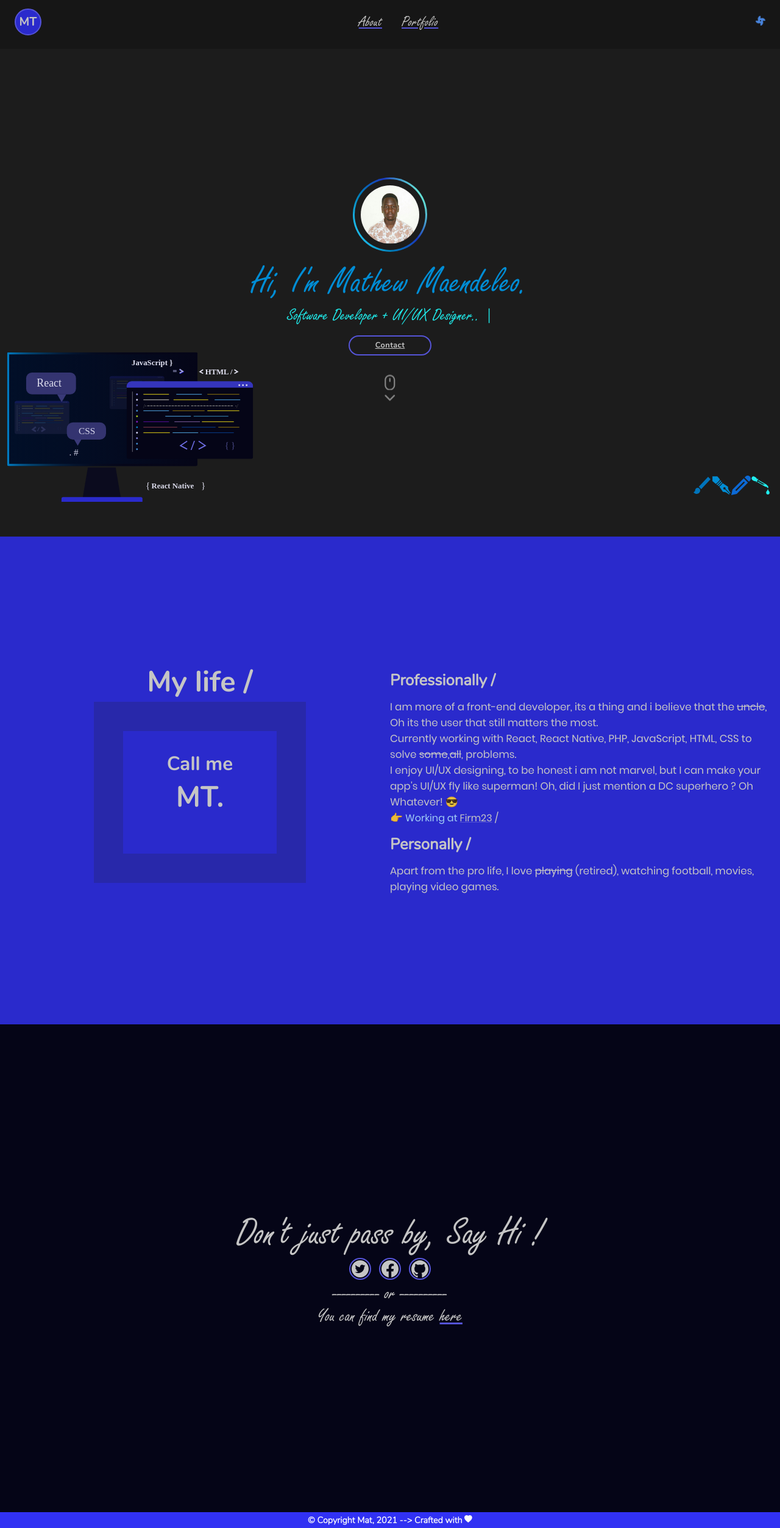
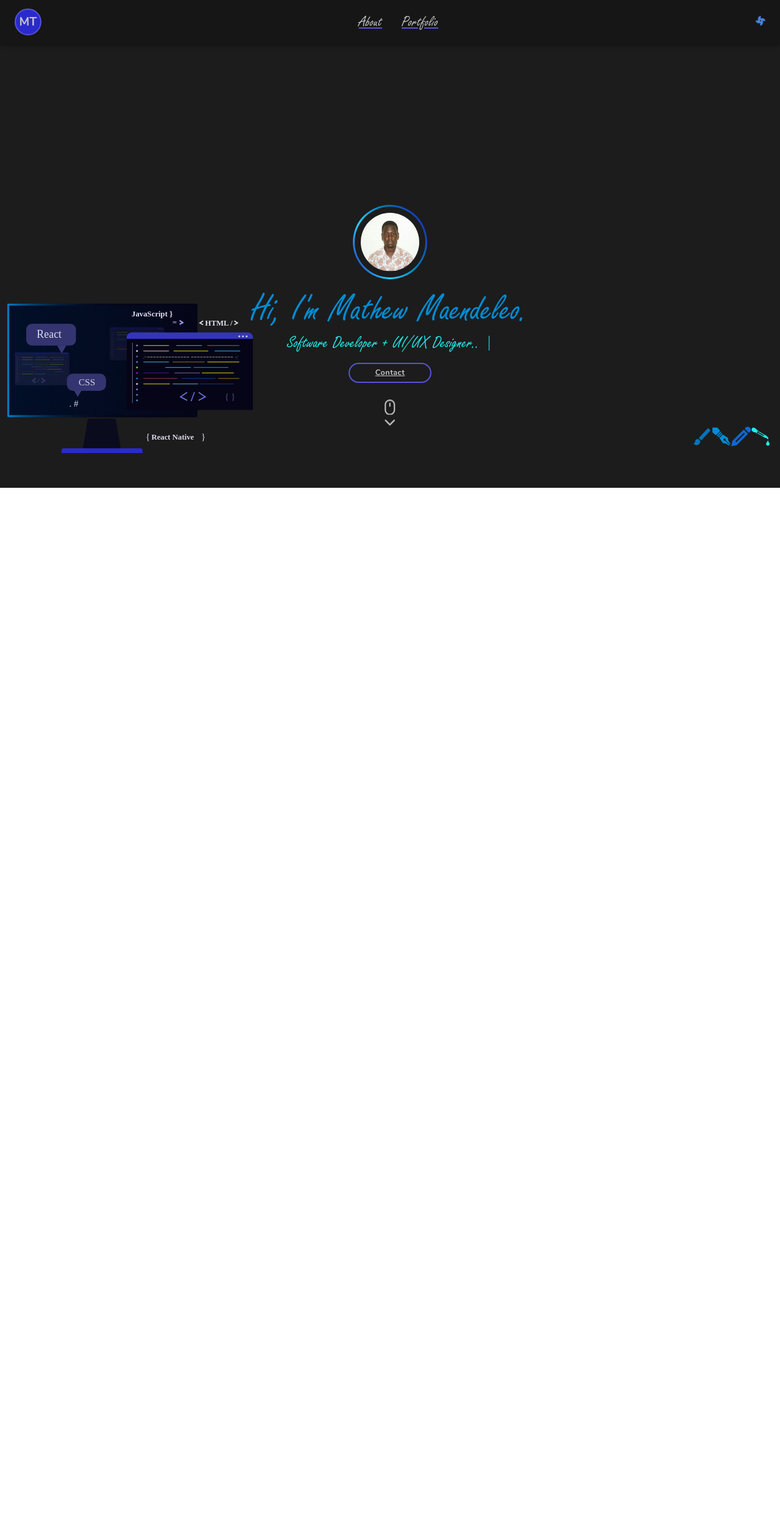
Before and after one commit to mats-26CODE/portfolio, a React (Create React App) app: page / in a window 1280 px wide. Shown: the whole page at 61% size. After the commit the page ends 800 px from the top, so only its background shows below. Built offline with nearby package versions, Linux system fonts and the light colour scheme.

Commit message:
Minor design updates (Scroll snap, restructured navbar + footer components

```diff
--- a/src/App.css
+++ b/src/App.css
@@ -56,14 +56,13 @@ html {
   scroll-behavior: smooth;
 }
 
-.App {
-  height: 100vh;
-  display: grid;
-}
-
 footer {
+  position: absolute;
+  bottom: 0;
+  width: 100%;
   background-color: #3131f3;
   padding: 0.2rem;
+  height: 3vh;
 }
 
 footer > div h6 {
--- /dev/null
+++ b/src/components/Footer.js
@@ -0,0 +1,12 @@
+import React from 'react';
+import { BsHeartFill } from 'react-icons/bs';
+
+const Footer = () => {
+    return(
+        <footer>
+            <div><h6>© Copyright Mat, 2021 --> Crafted with <BsHeartFill style={{fontSize: '0.8rem'}} /></h6></div>
+        </footer>
+    )
+};
+
+export default Footer;
--- a/src/components/Home.js
+++ b/src/components/Home.js
@@ -10,13 +10,13 @@ import { makeStyles } from '@material-ui/core/styles';
 import { ReactComponent as CodingArtwork } from '../assets/images/coding.svg';
 import { Link as ScrollLink } from 'react-scroll';
 
-
 //-> file import
 import dp from '../assets/images/dp.png';
 
 //-> component import
 import Button from './common/Button';
 import NavBar from './NavBar';
+import Footer from './Footer';
 
 const useStyles = makeStyles((theme) => ({
     large: {
@@ -32,11 +32,8 @@ const Home = () => {
 
     return (
         <div className={"home_container"}>
-            <div>
+            <Grid container className={"scrollBox"}>
                 <NavBar />
-            </div>
-
-            <Grid container className={"scrollBox"}>
                 <div className={"landing_box"} id={"boxOne"}>
                     <div>
                         <Grid container className={"landing_info_box"}>
@@ -167,6 +164,7 @@ const Home = () => {
                         </Grid>
                     </Grid>
                 </div>
+                <Footer />
             </Grid>
         </div>
     )
--- a/src/components/Main.js
+++ b/src/components/Main.js
@@ -1,10 +1,10 @@
 import React from 'react';
 import { BrowserRouter, Route } from 'react-router-dom';
-import { BsHeartFill } from 'react-icons/bs';
 
 // -> components imports
 import Home from './Home';
 import Portfolio from './Portfolio';
+
 
 const Main = () => {
     return (
@@ -13,10 +13,6 @@ const Main = () => {
                 <Route exact path={"/"} component={Home} />
                 <Route exact path={"/portfolio"} component={Portfolio} />
             </div>
-
-            <footer>
-                <div><h6>© Copyright Mat, 2021 --> Crafted with <BsHeartFill style={{fontSize: '0.8rem'}} /></h6></div>
-            </footer>
         </BrowserRouter>
     )
 }
--- a/src/components/NavBar.js
+++ b/src/components/NavBar.js
@@ -11,11 +11,11 @@ import { Link as ScrollLink } from 'react-scroll';
 const useStyles = makeStyles((theme) => ({
     root: {
       flexGrow: 1,
-      zIndex: -5
+      zIndex: 1000,
     },
     app_bar: {
       backgroundColor: '#161616',
-      height: '10vh',
+      height: '9vh',
     },
     toolBar: {
       display: 'flex',
--- a/src/components/Portfolio.js
+++ b/src/components/Portfolio.js
@@ -4,6 +4,7 @@ import './css/Portfolio.css';
 
 //-> component imports
 import PortfolioNavBar from './portfolioComponents/PortfolioNavBar';
+import Footer from './Footer';
 import Modal from './common/Modal';
 import  WebApps  from './portfolioComponents/WebApps';
 import  MobileApps  from './portfolioComponents/MobileApps';
@@ -17,13 +18,12 @@ const Portfolio = () => {
 
 
     return (
-        <div>
+        <div className={"portfolio_box"}>
             <div>
                 <PortfolioNavBar />
             </div>
 
             <div className={"portfolio_container"}>
-
                 <div>
                     <Grid container className={"project_arena"}>
                         <Grid item xs={12} sm={4} md={4} lg={4} xl={4} className={"project_box"}>
@@ -61,6 +61,8 @@ const Portfolio = () => {
                     )
                 }
             </div>
+
+            <Footer />
         </div>
     )
 }
--- a/src/components/css/Home.css
+++ b/src/components/css/Home.css
@@ -1,28 +1,22 @@
 .home_container {
-    min-height: 100vh;
-    position: relative;
-    overflow: initial;
-    /*scroll-snap-type: y mandatory;*/
+    scroll-snap-type: y mandatory;
+    height: 100vh;
+    overflow: auto;
+    scroll-snap-type: y mandatory;
 }
 
-/* Hide scrollbar for Chrome, Safari and Opera Mini */
-.home_container::-webkit-scrollbar {
-    display: none;
+
+/*@media (prefers-reduced-motion: no-preference) {*/
+    /*.App-logo {*/
+        /*animation: App-logo-spin infinite 20s linear;*/
+    /*}*/
+/*}*/
+
+.home_container > div:first-child {
+    background-color: #1c1c1c;
 }
 
-/* Hide scrollbar for IE, Edge and Firefox */
-.home_container {
-    -ms-overflow-style: none; /* IE and Edge */
-    scrollbar-width: none; /*Firefox */
-}
-
-@media (prefers-reduced-motion: no-preference) {
-    .App-logo {
-        animation: App-logo-spin infinite 20s linear;
-    }
-}
-
-.home_container > div:nth-child(3) {
+.home_container > div:nth-child(2) {
     background-color: #2A2ACC;
 }
 
@@ -32,9 +26,10 @@
 
 .scrollBox {
     position: relative;
-    min-height: 100vh;
+    height: 100vh;
     width: 100%;
-    /*scroll-snap-align: start;*/
+    scroll-snap-align: start;
+    overflow: hidden;
 }
 
 .landing_box {
--- a/src/components/css/Portfolio.css
+++ b/src/components/css/Portfolio.css
@@ -1,3 +1,9 @@
+.portfolio_box  {
+    position: relative;
+    width: 100%;
+    overflow: hidden;
+}
+
 .portfolio_container {
     width: 100%;
     height: 100vh;
```
Also changed, not shown: 1 other file (tests, documents, lock files or other folders).
